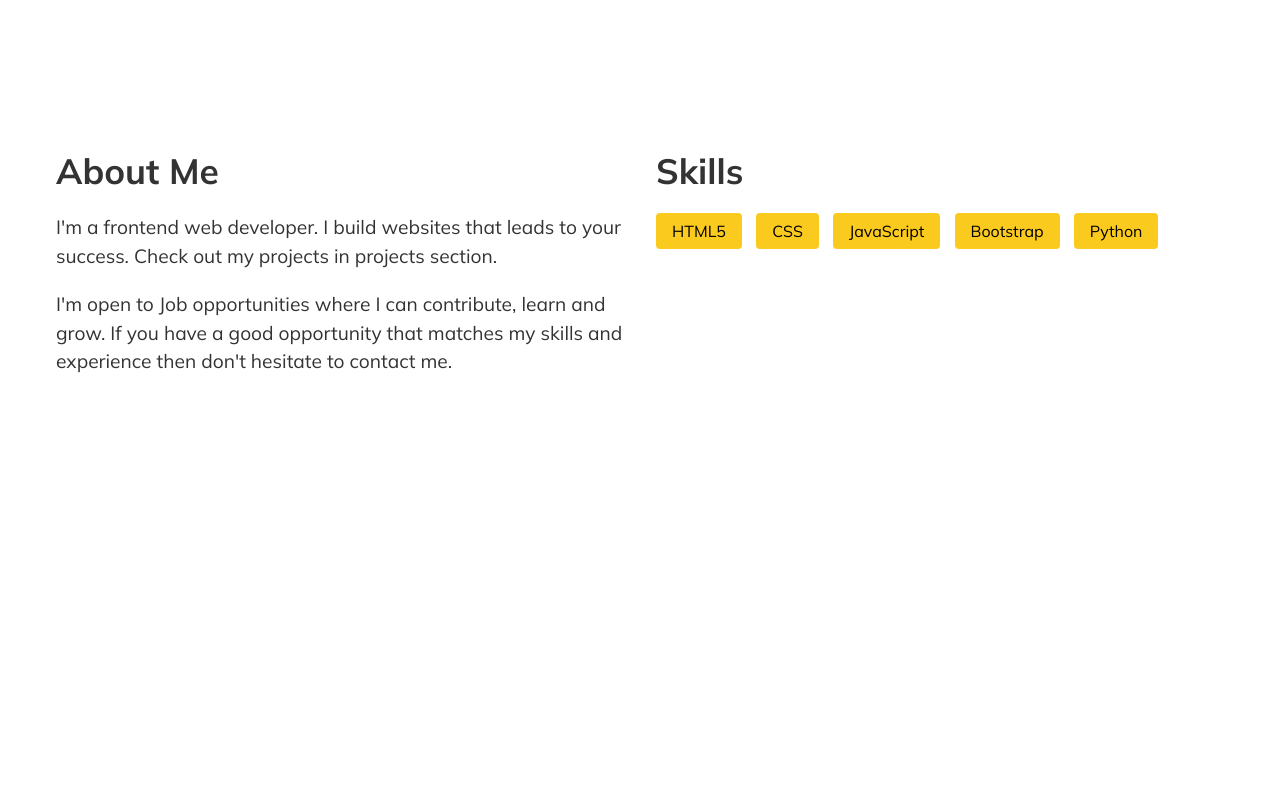
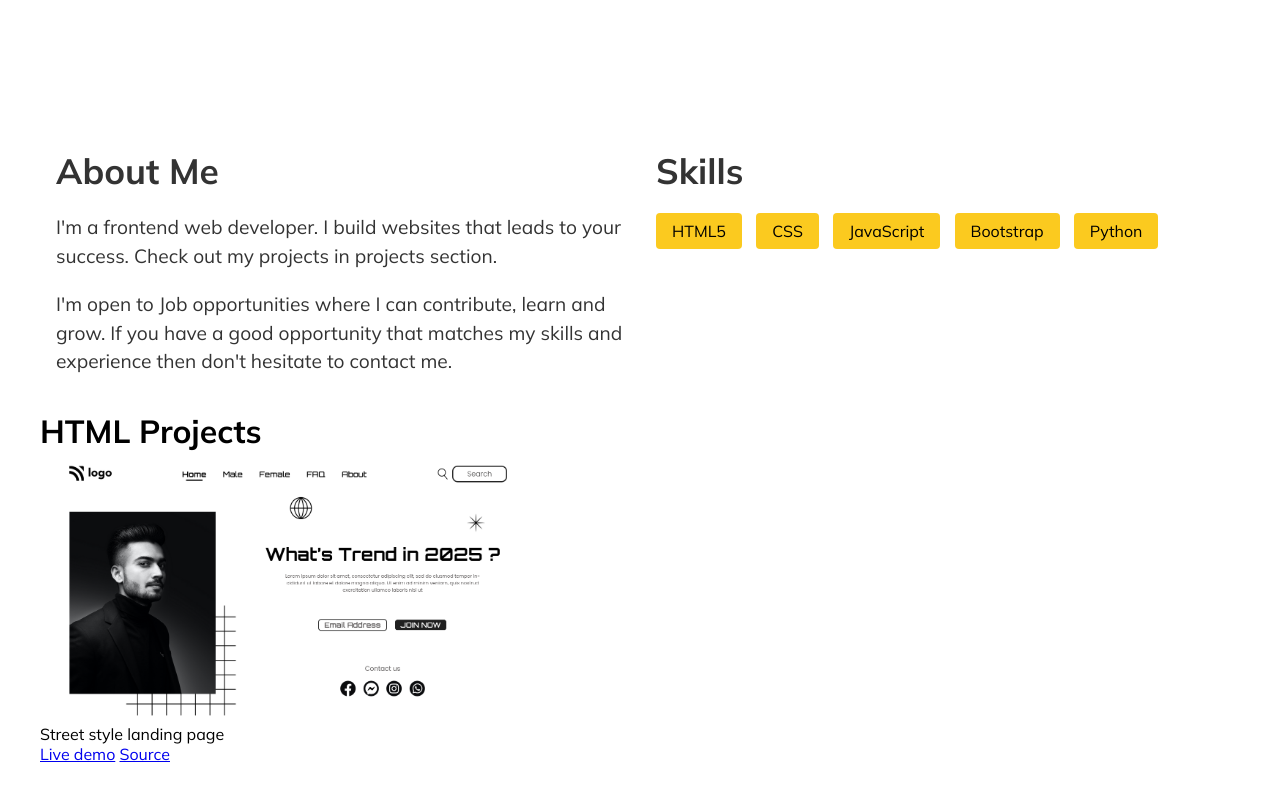
Before and after one commit to Adityakadali/adityakadali.github.io, a plain HTML site: page index.html in a window 1280 px wide. Shown: the part 692-1492 px from the top of the page. Before the commit the page ends 1143 px from the top, so only its background shows below. Drawn offline with Linux system fonts and the light colour scheme.

Commit message:
added card element

```diff
--- a/index.html
+++ b/index.html
@@ -51,6 +51,18 @@
           </ul>
         </div>
       </div>
+      <div class="projects-container">
+        <h1>HTML Projects</h1>
+        <div class="project-cards">
+          <div class="card" id="project-1">
+            <div class="overlay"></div>
+            <img src="./assets/images/streetstyle.png" width="500px" alt="" />
+            <p class="title">Street style landing page</p>
+            <a href="#">Live demo</a>
+            <a href="#">Source</a>
+          </div>
+        </div>
+      </div>
     </main>
   </body>
 </html>
```
